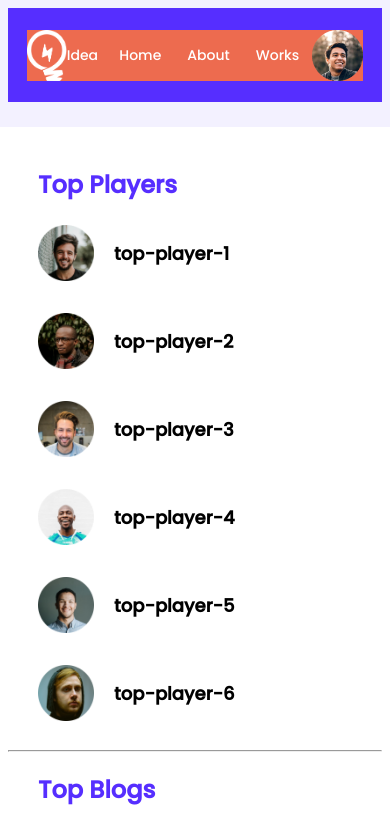
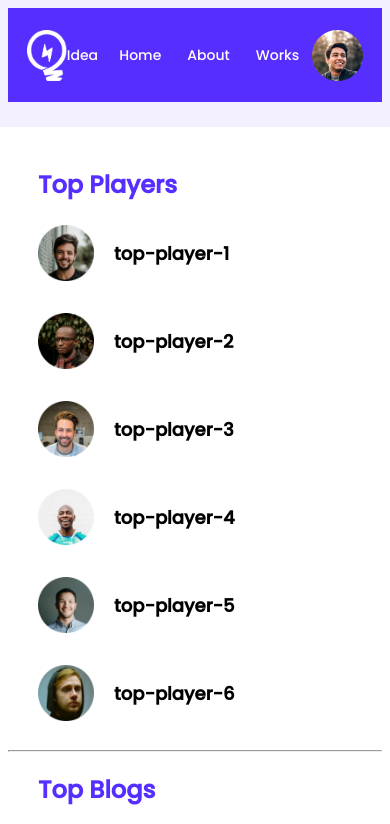
Before and after one commit to afrinahrina/leader-board, a plain HTML site: page index.html in a window 390 px wide. Shown: the top 824 px of the page. Drawn offline with Linux system fonts and the light colour scheme.

Commit message:
responsive correction

```diff
--- a/style.css
+++ b/style.css
@@ -199,7 +199,6 @@ header {
     .header-contents {
         width: 90%;
         font-size: 14px;
-        background-color: #ED6B4F;
     }
 
     .container {
```
